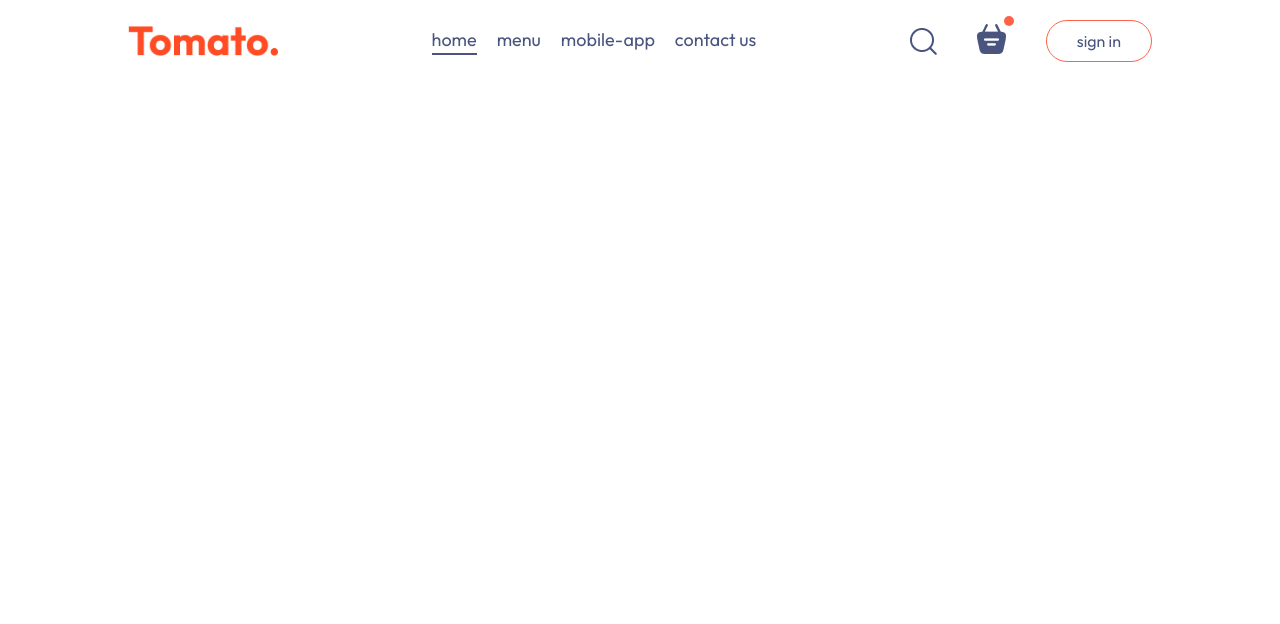
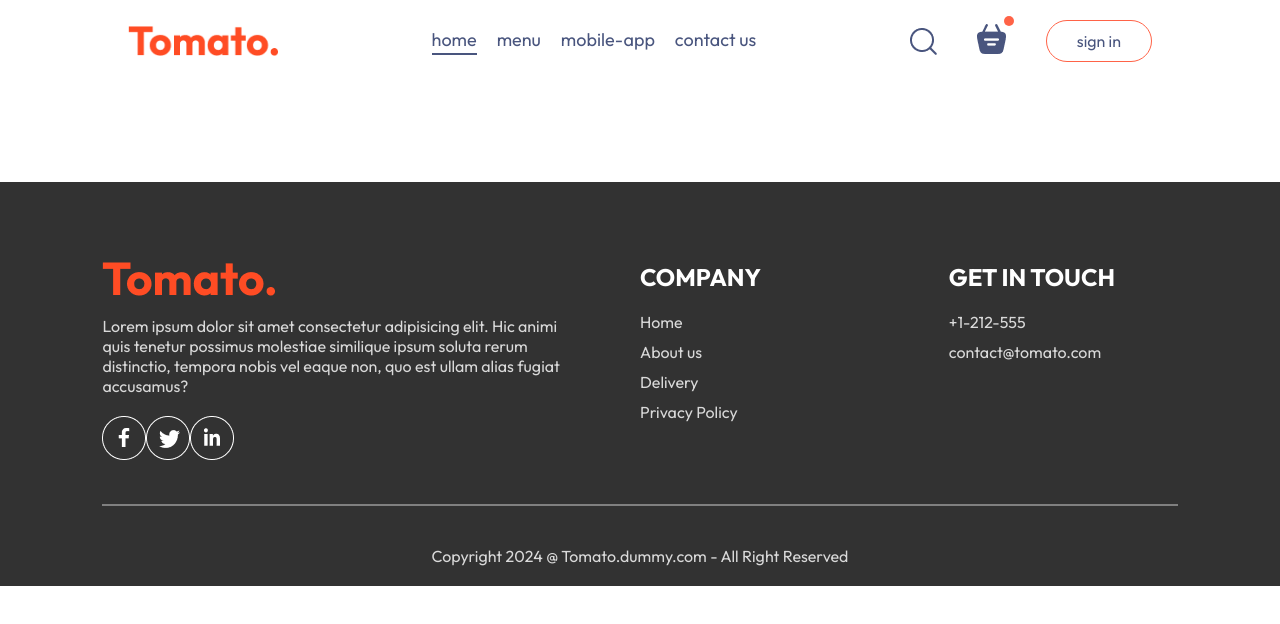
Before and after one commit to tanvirhossain808/food-delivery, a React (Vite) app: page /order in a window 1280 px wide. Shown: the top 624 px of the page. Built offline with nearby package versions, Linux system fonts and the light colour scheme.

Commit message:
footer component completed

```diff
--- a/src/App.jsx
+++ b/src/App.jsx
@@ -4,6 +4,7 @@ import Navbar from './components/Navbar/Navbar'
 import Home from './pages/Home/Home'
 import Cart from './pages/Cart/Cart'
 import PlaceOrder from './pages/PlaceOrder/PlaceOrder'
+import Footer from './components/Footer/Footer'
 function App() {
 
   return (
@@ -16,6 +17,7 @@ function App() {
           <Route path='/order' element={<PlaceOrder />} />
         </Routes>
       </div>
+      <Footer />
 
     </>
   )
--- a/src/components/FoodDisplay/FoodDisplay.css
+++ b/src/components/FoodDisplay/FoodDisplay.css
@@ -18,4 +18,5 @@
     margin-top: 30px;
     gap: 30px;
     row-gap: 50px;
+
 }
--- /dev/null
+++ b/src/components/Footer/Footer.css
@@ -0,0 +1,54 @@
+.footer {
+    color: #d9d9d9;
+    background-color: #323232;
+    display: flex;
+    flex-direction: column;
+    align-items: center;
+    gap: 20px;
+    padding: 20px 8vw;
+    padding-top: 80px;
+    margin-top: 100px;
+}
+
+.footer-content {
+    width: 100%;
+    display: grid;
+    grid-template-columns: 2fr 1fr 1fr;
+    gap: 80px;
+}
+
+.footer-content-left,
+.footer-content-center,
+.footer-content-right {
+    display: flex;
+    flex-direction: column;
+    align-items: start;
+    gap: 20px
+}
+
+.footer-content-left li,
+.footer-content-center li,
+.footer-content-right li {
+    list-style: none;
+    margin-bottom: 10px;
+    cursor: pointer;
+}
+
+
+.footer-content-center h2,
+.footer-content-right h2 {
+    color: white;
+}
+
+footer-social-icons {
+    width: 40px;
+    margin-right: 15px;
+}
+
+.footer hr {
+    width: 100%;
+    margin: 20px 0;
+    height: 2px;
+    background-color: grey;
+    border: none;
+}
--- /dev/null
+++ b/src/components/Footer/Footer.jsx
@@ -0,0 +1,47 @@
+import "./Footer.css"
+import { assets } from "../../../public/frontend_assets/assets";
+
+const Footer = () => {
+    return (
+        <div className="footer" id="footer">
+            <div className="footer-content">
+                <div className="footer-content-left">
+                    <img src={assets.logo} />
+                    <p>Lorem ipsum dolor sit amet consectetur adipisicing elit. Hic animi quis tenetur possimus molestiae similique ipsum soluta rerum distinctio, tempora nobis vel eaque non, quo est ullam alias fugiat accusamus?</p>
+                    <div className="footer-social-icons">
+                        <img src={assets.facebook_icon} alt="" />
+                        <img src={assets.twitter_icon} alt="" />
+                        <img src={assets.linkedin_icon} alt="" />
+                    </div>
+
+                </div>
+                <div className="footer-content-center">
+                    <h2>COMPANY</h2>
+                    <ul>
+                        <li>Home</li>
+                        <li>About us</li>
+                        <li>Delivery</li>
+                        <li>Privacy Policy</li>
+                    </ul>
+
+                </div>
+
+                <div className="footer-content-right">
+                    <h2>
+                        GET IN TOUCH
+                    </h2>
+                    <ul>
+                        <li>+1-212-555</li>
+                        <li>contact@tomato.com</li>
+                    </ul>
+                </div>
+            </div>
+            <hr />
+            <p className="footer-copy-right">
+                Copyright {new Date().getFullYear()} @ Tomato.dummy.com - All Right Reserved
+            </p>
+        </div>
+    );
+};
+
+export default Footer;
```
